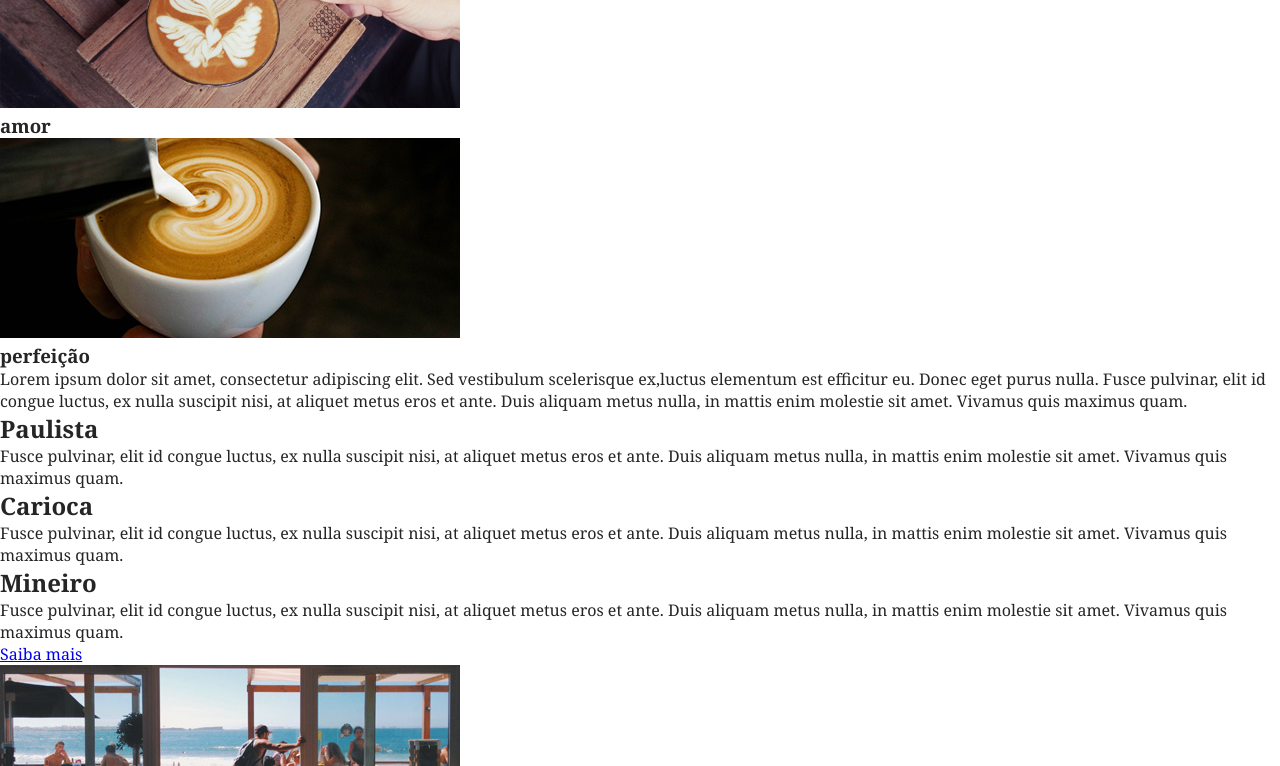
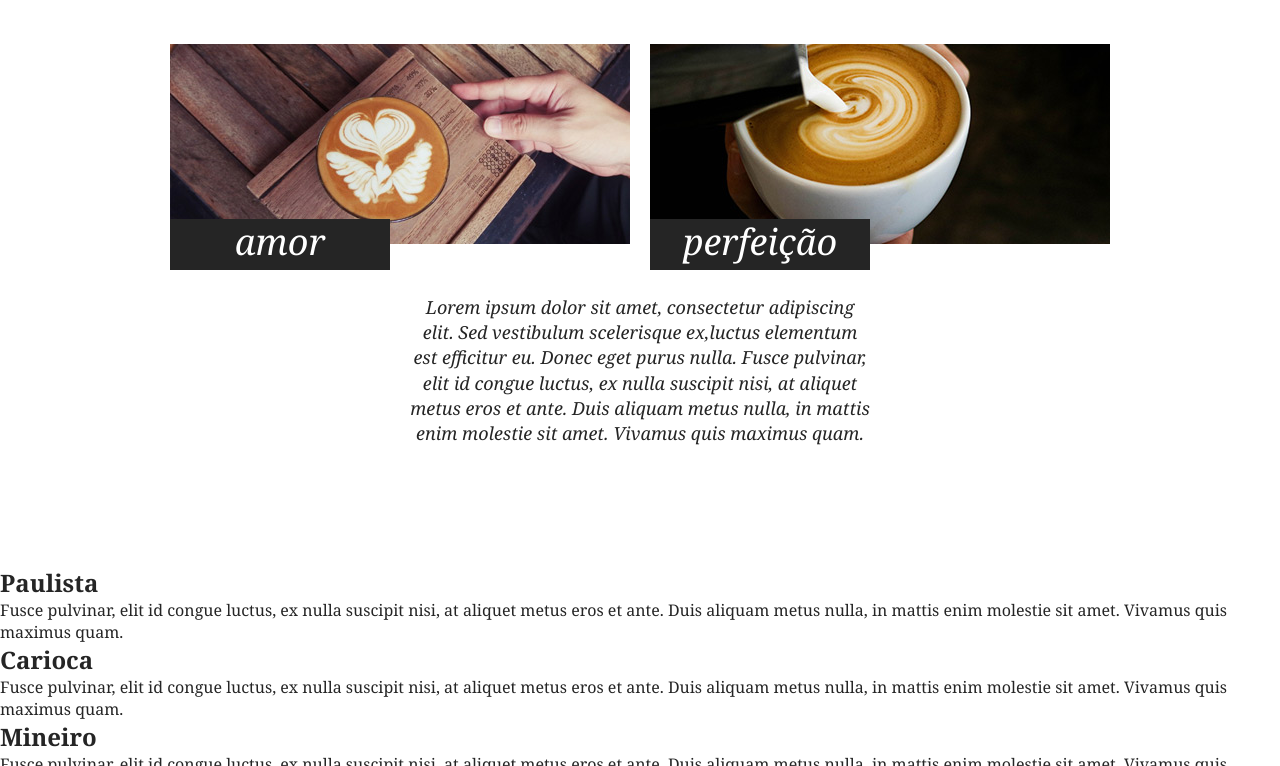
Before and after one commit to patriciasowza/brafe, a plain HTML site: page index.html in a window 1280 px wide. Shown: the part 687-1453 px from the top of the page. Drawn offline with Linux system fonts and the light colour scheme.

Commit message:
finalizado a section about

```diff
--- a/assets/stylesheet/app.css
+++ b/assets/stylesheet/app.css
@@ -1,4 +1,6 @@
-/*RESET*/
+/*RESET
+________________________________________________________________________*/
+
 body, h1, h2, h3, p, ul {
   padding: 0px;
   margin: 0px;
@@ -8,37 +10,29 @@ body {
   color: #252525
 }
 
-/* MENU */
+/* MENU
+________________________________________________________________________*/
+
 .bf-menu {
   background: #252525 ;
   padding: 20px 0;
 }
 
 .bf-menu-container {
-  max-width: 960px; /* deixa responsivo */
-  margin: 0 auto; /* centraliza conteudo */
+  max-width: 960px;
+  margin: 0 auto;
+}
+.bf-menu-container::after, .bf-menu-container::before {
+  content: '';
+  display: table;
+  clear: both;
 }
 a.bf-menu-logo {
   /* TODO <a> por padrão é um display in-line*/
-
-  display: block; /*pega o conteudo de ponta a ponta */
+  display: block;
   float: left;
   margin-left: 10px;
 
-}
-
-.bf-menu-container::after, .bf-menu-container::before {
-  /*
-    Conceito CLEARFIX: aplicado quando não se quer
-    definir um height para o elemento.
-    O tamanho aumenta conforme os conteúdos que estão
-    dentro do container, ou seja,automático.
-    Usando os pseudos elementos: after e before, sempre
-    utilizando o content
-  */
-  content: '';
-  display: table;
-  clear: both;
 }
 
 .bf-menu-nav {
@@ -58,7 +52,11 @@ a.bf-menu-logo {
   color:#fff;
   font-size: 1.125em;
 }
-/* INTRO*/
+
+
+/* INTRO:
+________________________________________________________________________*/
+
 .bf-intro {
   background: url(../img/bg-intro.jpg) no-repeat center center;
   background-size: cover; /*Deixa o bk responsivo "cubra toda a area"*/
@@ -83,5 +81,63 @@ a.bf-menu-logo {
 .bf-intro p {
   font-style: italic;
   font-size: 1.125em;
+}
+
+/* ABOUT:
+________________________________________________________________________*/
+
+.bf-about {
+  padding: 60px 0;
 
 }
+.bf-about-container {
+  max-width: 960px;
+  margin: 0 auto;
+
+
+}
+.bf-about-container::after, .bf-about-container::before {
+  content: '';
+  display: table;
+  clear: both;
+
+}
+
+.bf-about h2{
+  text-align: center;
+  font-size: 2.25em;
+  margin-bottom: 60px;
+}
+
+.bf-about-item{
+  width: 460px;
+  float: left;
+  margin: 0 10px;
+}
+.bf-about-item img {
+  display: block;
+  max-width: 100%;
+}
+.bf-about-item h3 {
+  font-size: 2.25em;
+  background: #252525;
+  width: 220px;
+  color: #fff;
+  font-style: italic;
+  font-weight: normal;
+  text-align: center;
+  line-height: 1em;
+  padding: 5px 0 10px 0;
+  top:-25px;
+  position: relative;
+}
+.bf-about  p {
+  font-size: 1.125em;
+  line-height: 1.4em;
+  font-style: italic;
+  text-align: center;
+  max-width: 460px;
+  margin: 0 auto;
+  padding: 60px;
+
+}
--- a/index.html
+++ b/index.html
@@ -27,17 +27,16 @@
     <p>Direto das fazendas de Minas Gerais</p>
   </main>
 
-  <section>
+  <section class="bf-about">
     <h2>Uma mistura de</h2>
-    <div>
-      <div>
+    <div class="bf-about-container">
+      <div class="bf-about-item">
         <img src="assets/img/cafe-1.jpg" alt="Foto Chicara de café com desenho de coração com asas">
         <h3>amor</h3>
       </div>
-      <div>
+      <div class="bf-about-item">
         <img src="assets/img/cafe-2.jpg" alt="Foto leite sendo despejado na chicara com café">
         <h3>perfeição</h3>
-      </div>
       </div>
       <p>
         Lorem ipsum dolor sit amet, consectetur adipiscing elit.
@@ -47,7 +46,9 @@
         Duis aliquam metus nulla, in mattis enim molestie sit amet.
         Vivamus quis maximus quam.
       </p>
+    </div>
   </section>
+
   <section>
     <div>
       <div>
```
Lines whose indentation alone changed are shown as unchanged.
